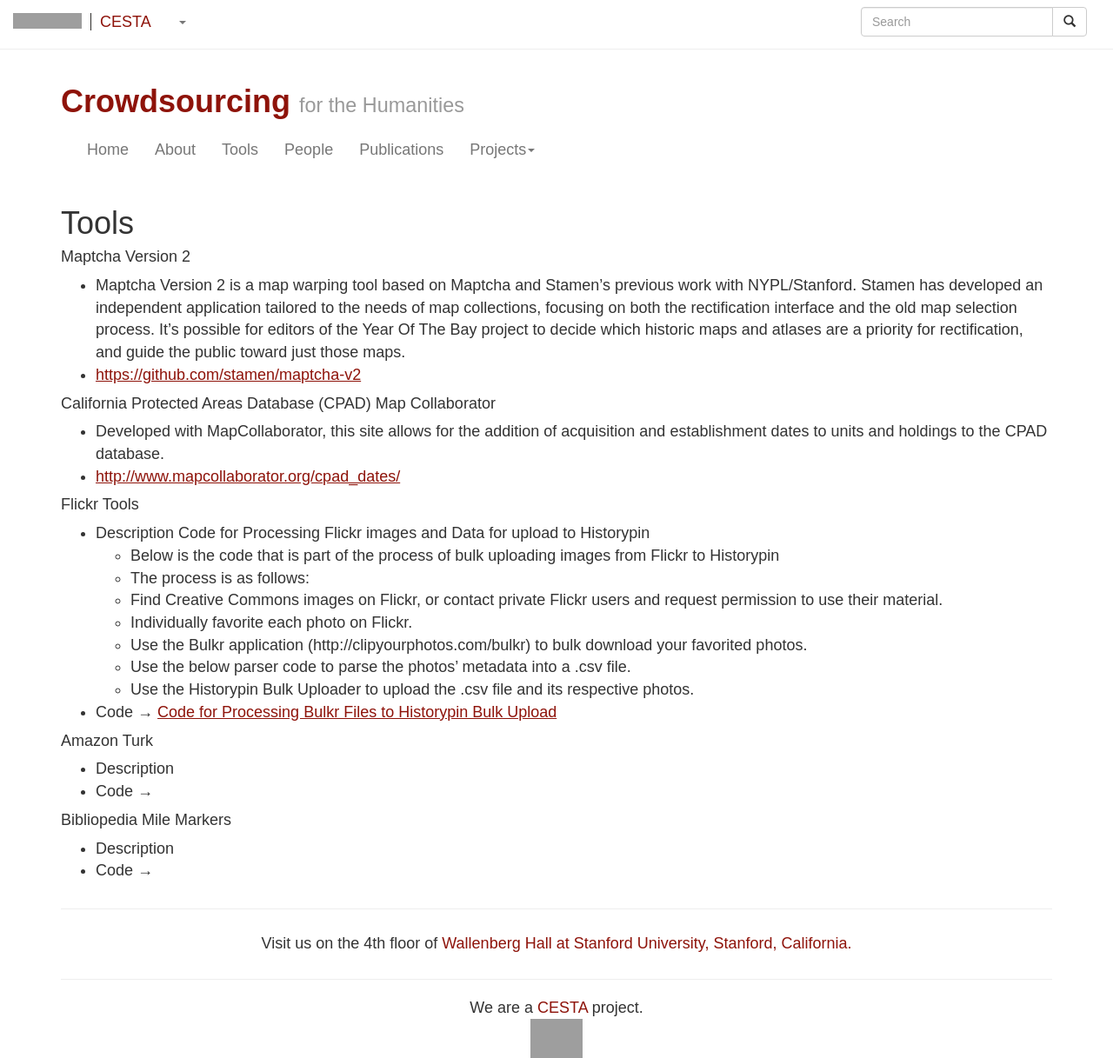
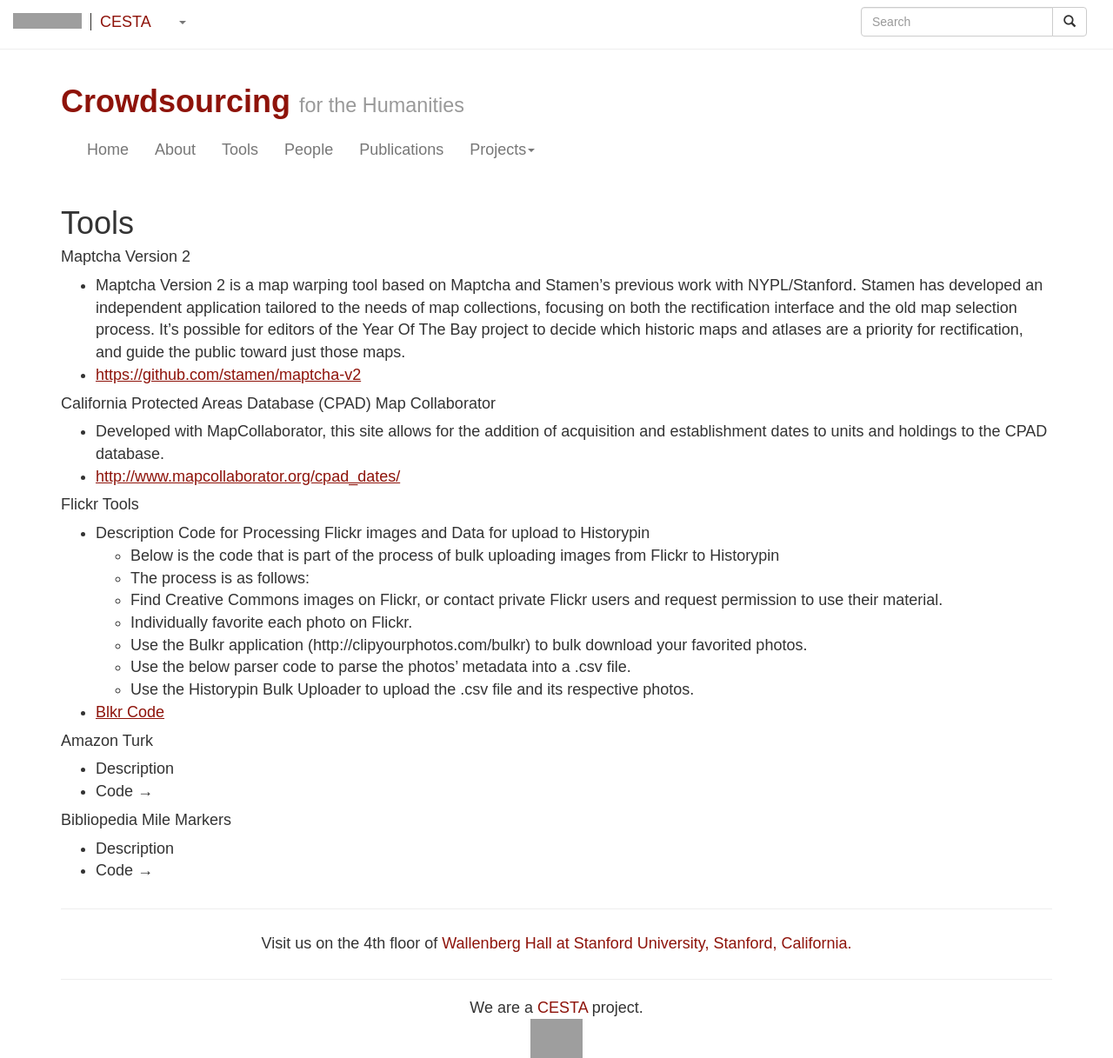
Before and after one commit to cestastanford/crowdsourcing, a Jekyll site: the page built from tools/index.md, in a window 1280 px wide. Shown: the whole page at 87% size. Built offline with Jekyll 4.4.1, drawn with Linux system fonts in a browser that asks for light colours; nearby versions of some CDN libraries; some web fonts are replaced; grey boxes are pictures that could not be loaded.

Commit message:
Update index.md
Added blkr code through gist

```diff
--- a/tools/index.md
+++ b/tools/index.md
@@ -22,7 +22,7 @@
    * Use the Bulkr application (http://clipyourphotos.com/bulkr) to bulk download your favorited photos.
    * Use the below parser code to parse the photos' metadata into a .csv file.
    * Use the Historypin Bulk Uploader to upload the .csv file and its respective photos.
-* Code → [Code for Processing Bulkr Files to Historypin Bulk Upload](/files/GenBulkerParser.py)
+* [Blkr Code](https://gist.github.com/gwolfenstein/53a3743c7e0f2626c7b0f27b7848e04b)
 
 #### Amazon Turk
 
```
